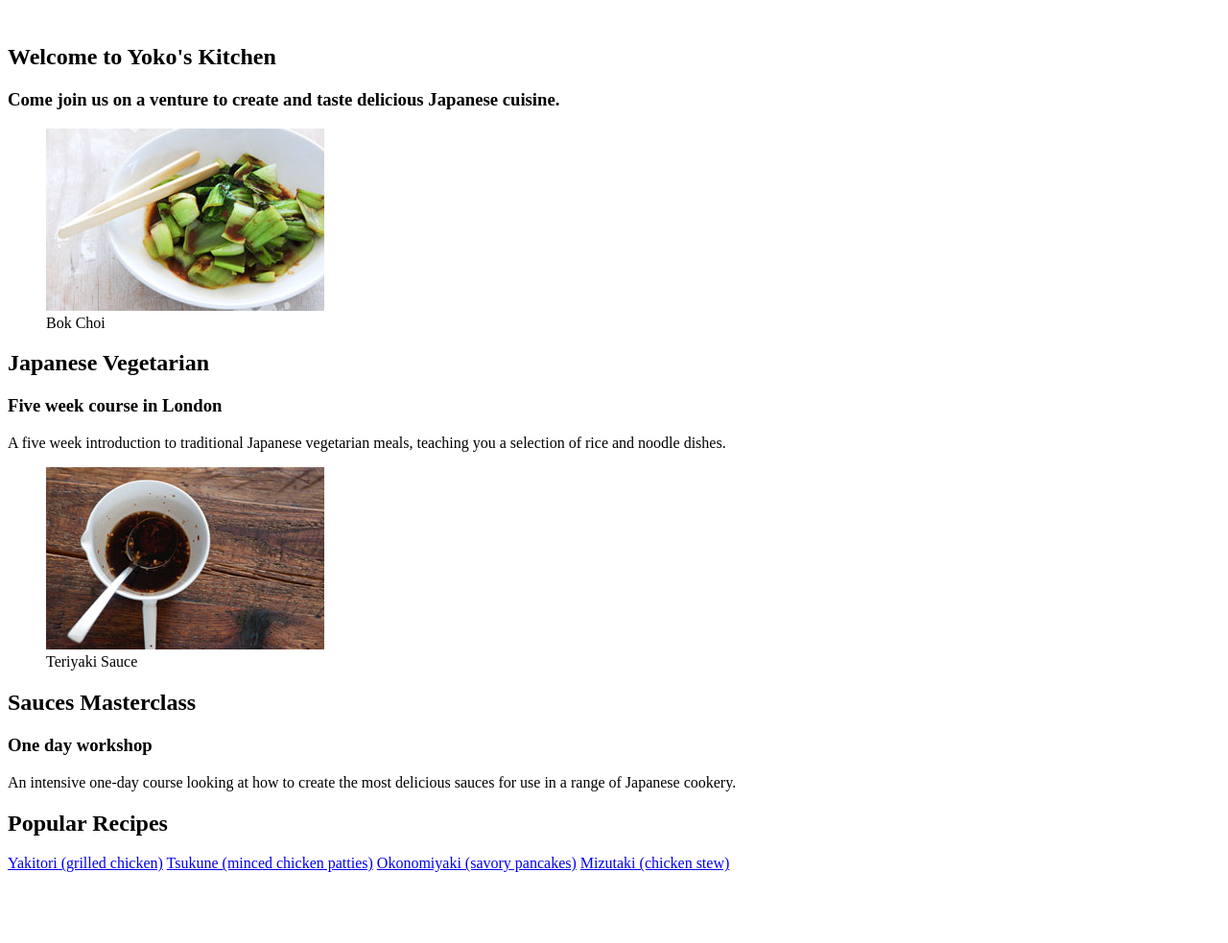
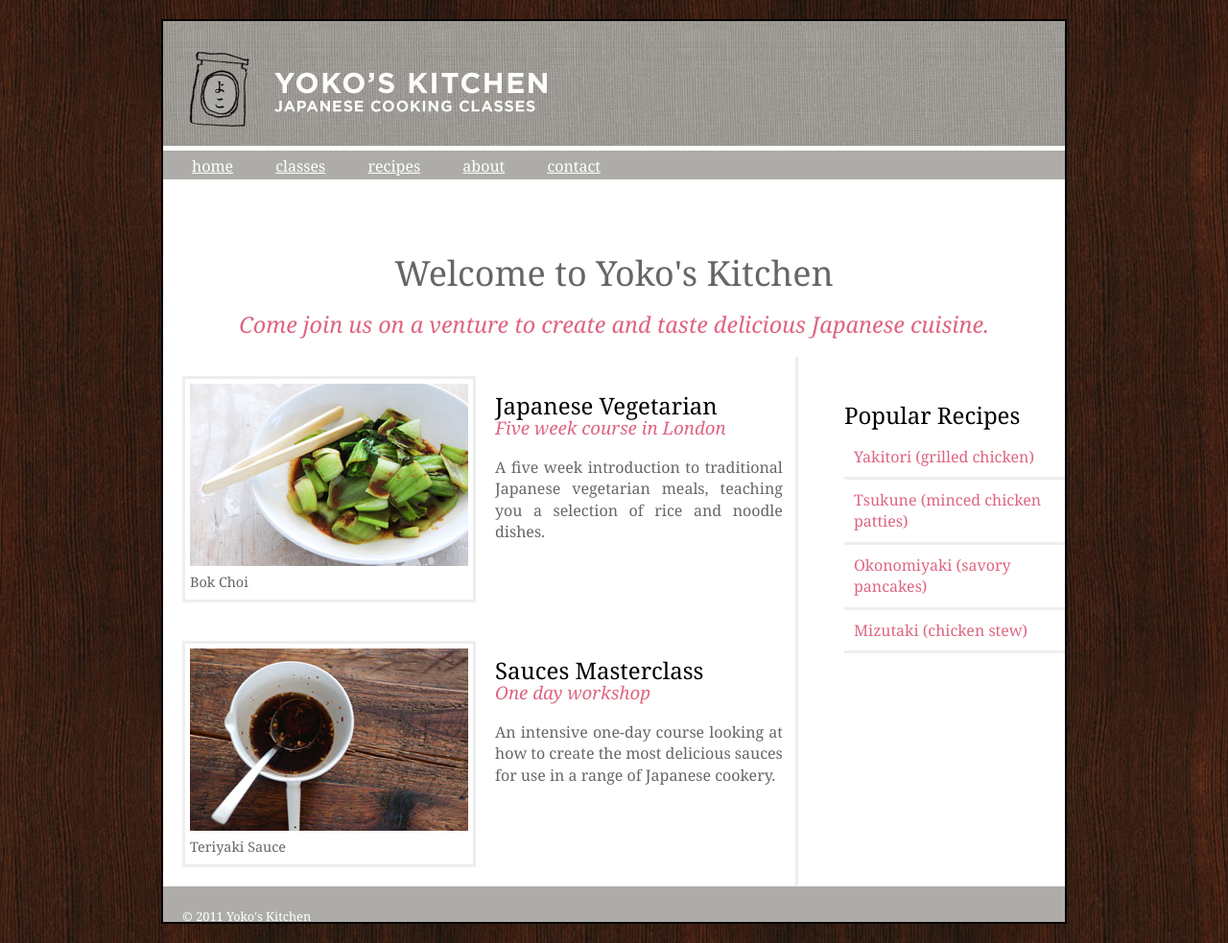
Before and after one commit to veresroland/feladat3, a plain HTML site: page index.html in a window 1280 px wide. Shown: the whole page at 96% size. Before the commit the page ends 917 px from the top, so only its background shows below. Drawn offline with Linux system fonts and the light colour scheme.

Commit message:
keszallapot

```diff
--- a/index.html
+++ b/index.html
@@ -1,11 +1,22 @@
 <!DOCTYPE html>
-<html>
+<html lang="en">
 	<head>
+		<meta charset="utf-8">
+		<title>Yoko's kitchen</title>
+		<link rel="stylesheet" href="yoko.css">
 	</head>
 	<body>
-		<div>
+		<div id="wrapper">
 			<header>
+				<img src="header.jpg" alt="header" title="header">
 				<nav>
+					<ul>
+						<li><a href="#">home</a></li>
+						<li><a href="#">classes</a></li>
+						<li><a href="#">recipes</a></li>
+						<li><a href="#">about</a></li>
+						<li><a href="#">contact</a></li>
+					</ul>
 				</nav>
 			</header>
 			<section class="home">
@@ -46,6 +57,9 @@
 					<a href="#">Mizutaki (chicken stew)</a>
 				</section>
 			</aside>
+			<footer>
+				<p>&copy; 2011 Yoko's Kitchen</p>
+			</footer>
 		</div>
 	</body>
 </html>
--- a/yoko.css
+++ b/yoko.css
@@ -33,6 +33,7 @@ nav ul {
 
 nav li {
 	margin-right: 40px;
+	display: inline;
 }
 
 nav li a {
@@ -114,3 +115,31 @@ section.contpage {
 	text-align: center;
 	font-size: 20px;
 }
+
+header
+{
+	height: 200px;
+}
+
+article p
+{
+	text-align: justify;
+}
+
+aside
+{
+	width: 230px;
+	margin-left: 20px;
+	float: right;
+}
+
+aside a
+{
+	color: #de6581;
+	text-decoration: none;
+}
+
+h1, h2, h3
+{
+	font-weight: normal;
+}
```
Also changed, not shown: indexValidalas.png (added), yokoValidalas.png (added).
